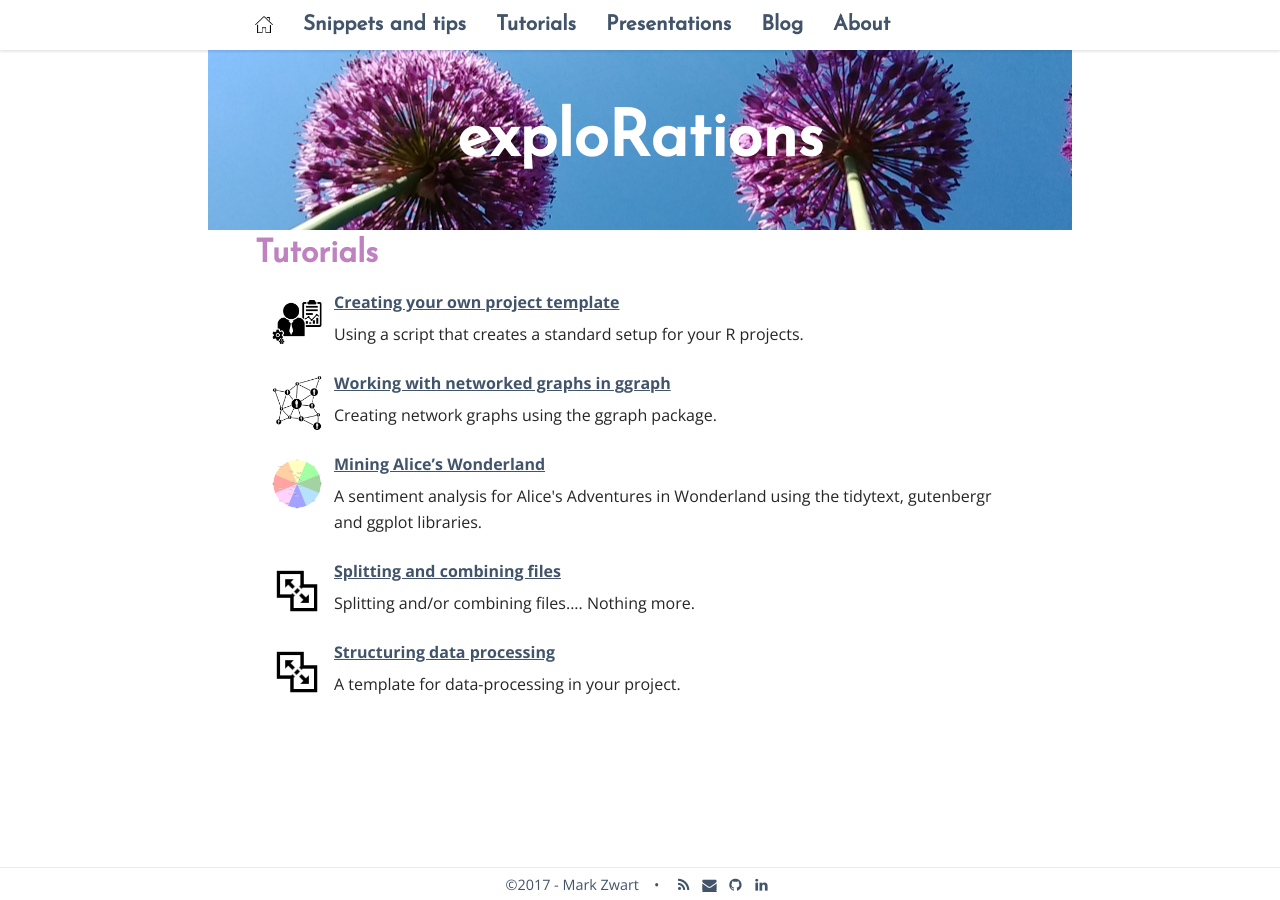
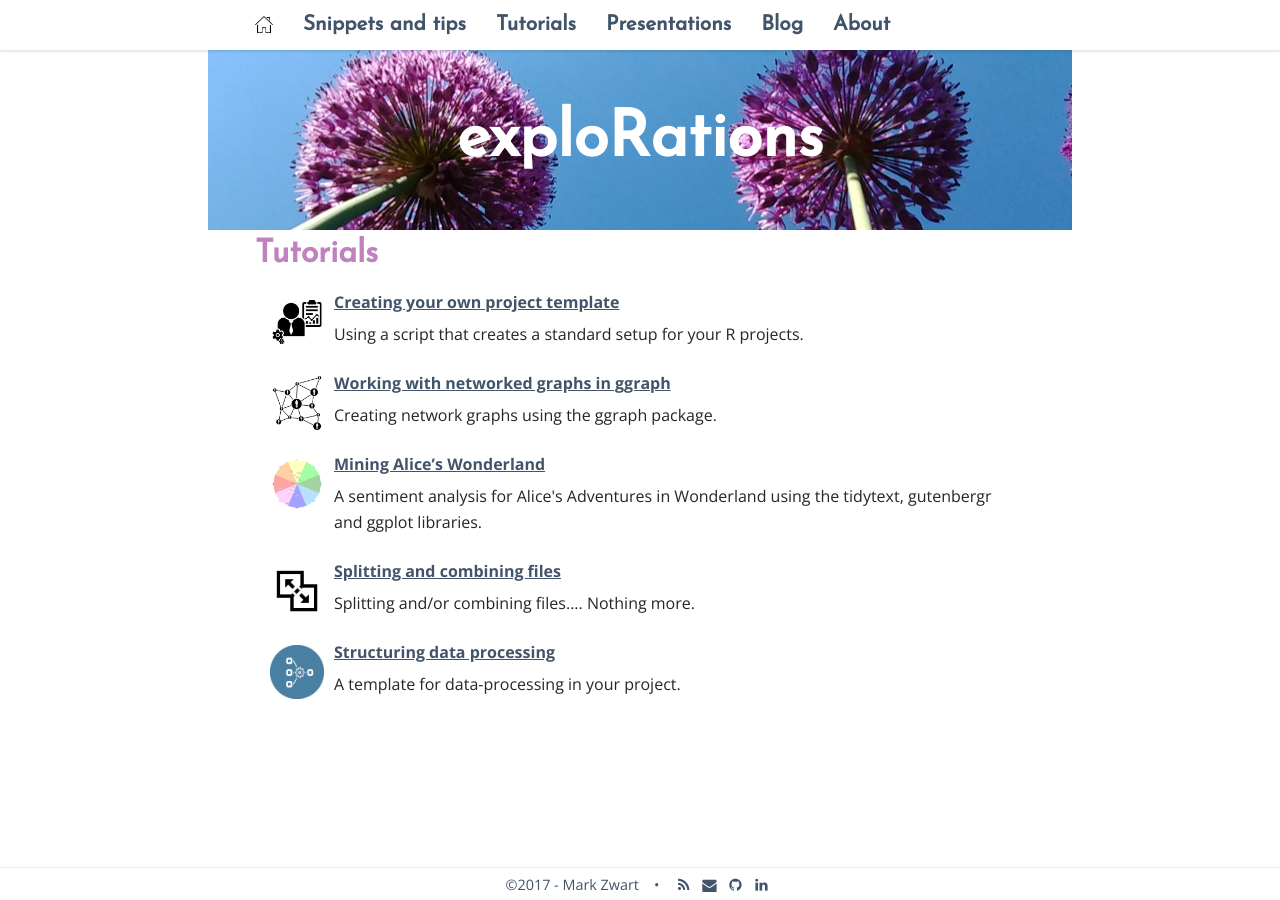
Before and after one commit to mark-me/mark-me.github.io, a Jekyll site: the page built from _pages/02-tutorials.md, in a window 1280 px wide. Built offline with Jekyll 4.4.1, drawn with Linux system fonts in a browser that asks for light colours; nearby versions of some CDN libraries; comment, search, counter and statistics services are not loaded.

Commit message:
Update tutorial-index.yml

```diff
--- a/_data/tutorial-index.yml
+++ b/_data/tutorial-index.yml
@@ -20,7 +20,7 @@
 
 - title: Structuring data processing
   url: /structuring-data-processing/
-  image: /_pages/tutorials/splitting-combining-files.png
+  image: /_pages/tutorials/structuring-data-processing/structuring-data-processing.png
   description: A template for data-processing in your project.
 
 #- title: Clustering methods
```
